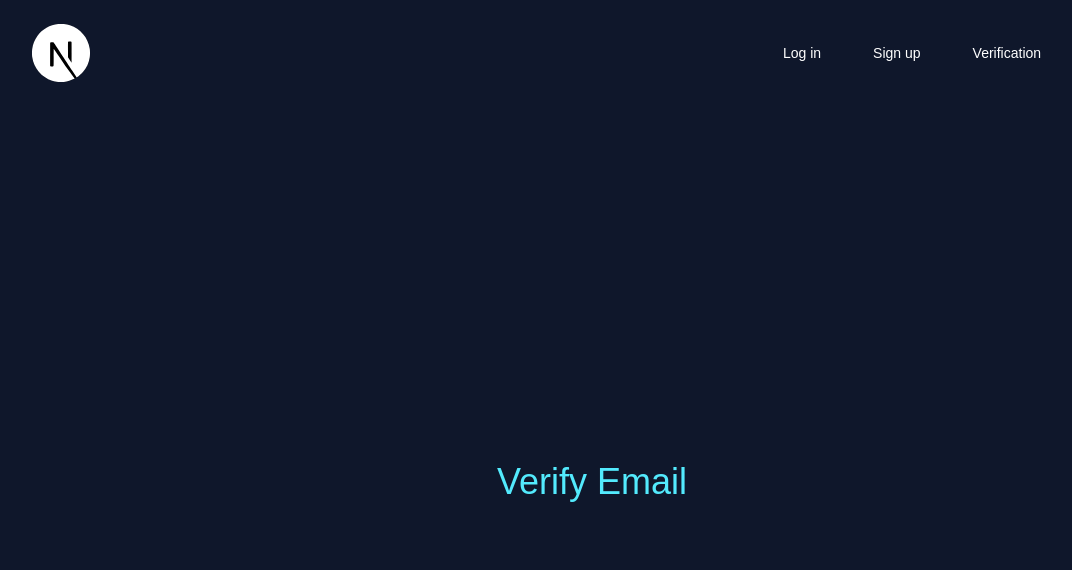
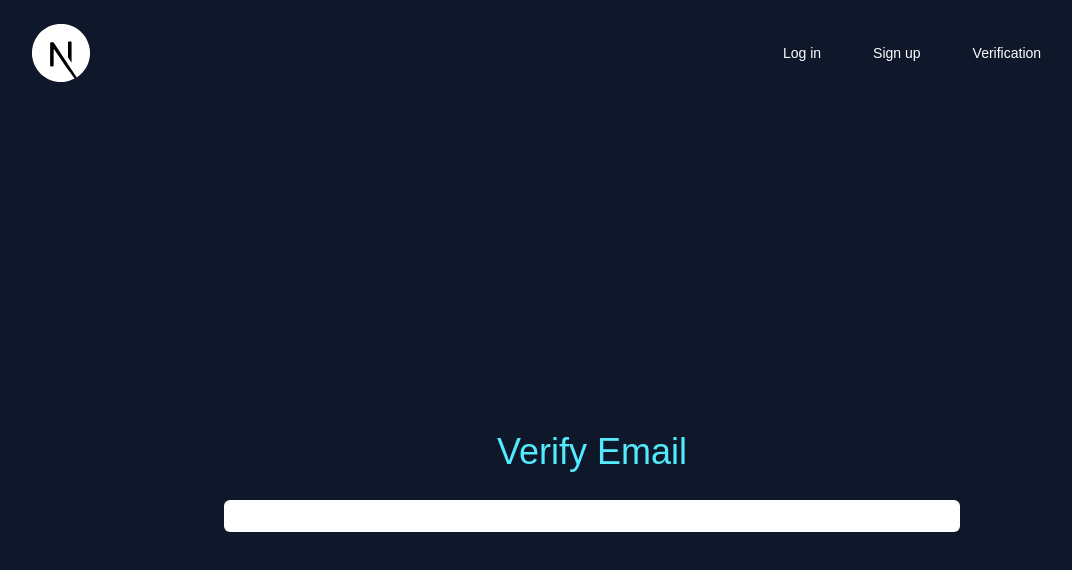
Before and after one commit to HMMuhith/next-auth, a Next.js app: page /verify in a window 1280 px wide. Shown: the top 570 px of the page, without its empty margins (48-1120 px from the left). Built offline with nearby package versions, Linux system fonts and the light colour scheme.

Commit message:
new verification added

```diff
--- a/src/app/verify/page.js
+++ b/src/app/verify/page.js
@@ -9,6 +9,7 @@ import {toast} from 'react-hot-toast'
     // const [Error,setError]=useState(false)
 const [Token,setToken]=useState('')
 const [Success,setSuccess]=useState(false)
+const [showInput,setshowInput]=useState(true)
 const router=useRouter()
 const notify=()=>{
     setTimeout(()=>{
@@ -51,34 +52,22 @@ notify()
 
 useEffect(()=>{
 setTimeout(()=>{
-   const stopTime= document.getElementById('verification')
-   stopTime?.remove()
-   const Token=document.getElementById('verifytoken')
-   Token?.remove()
+   if(Token && Token.length>0){
+   return setshowInput(false)
+   }
+  return setshowInput(true)
 },5000)
-})
+},[Token])
 
     return(<>
     <div className="min-h-screen bg-slate-900 flex flex-col justify-center items-center">
 
        {!Success ? <h1 className="text-cyan-300 text-4xl">Verify Email</h1> :<h1 className="text-cyan-300 text-4xl">Congratulations!</h1>
  }
-        <input type="text"  name="" className="py-1 focus:outline-none pl-2 font-bold mt-7 rounded-md w-[46rem] bg-white" id="verifytoken" value={Token} readOnly/>
-        {/* {verified && (
-            <div>
-            <div className="text-2xl text-green-400" id="verification">
-                {toast.success(`Email verified `)}
-            </div>
-            <Link href='/login' className="text-white">Login</Link>
-            </div>
-        )}
-        {
-            Error && (
-                <div>
-                    Verification failed
-                </div>
-            )
-        } */}
+ {
+    showInput &&
+        <input type="text"  name="" className="py-1 focus:outline-none pl-2 font-bold mt-7 rounded-md w-[46rem] bg-white" value={Token} readOnly/>
+ }
     </div>
     </>)
 }
```
